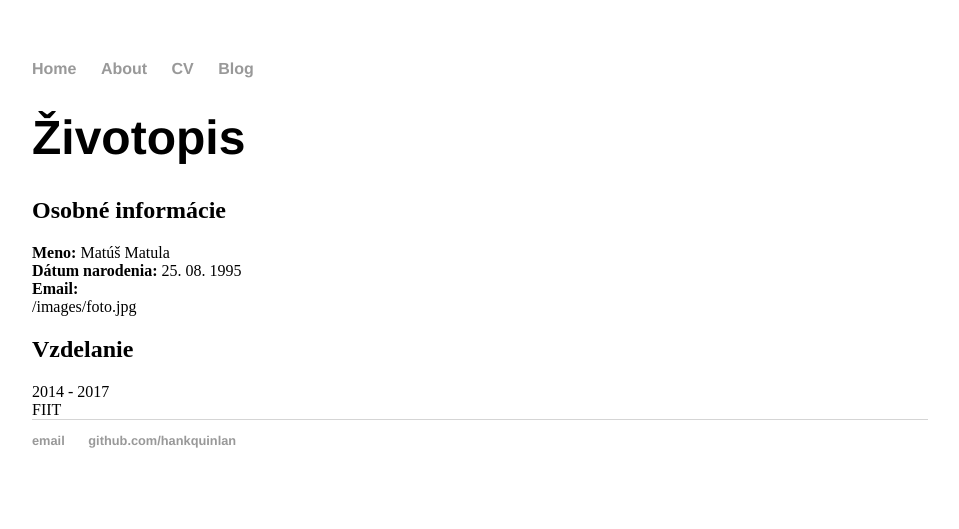
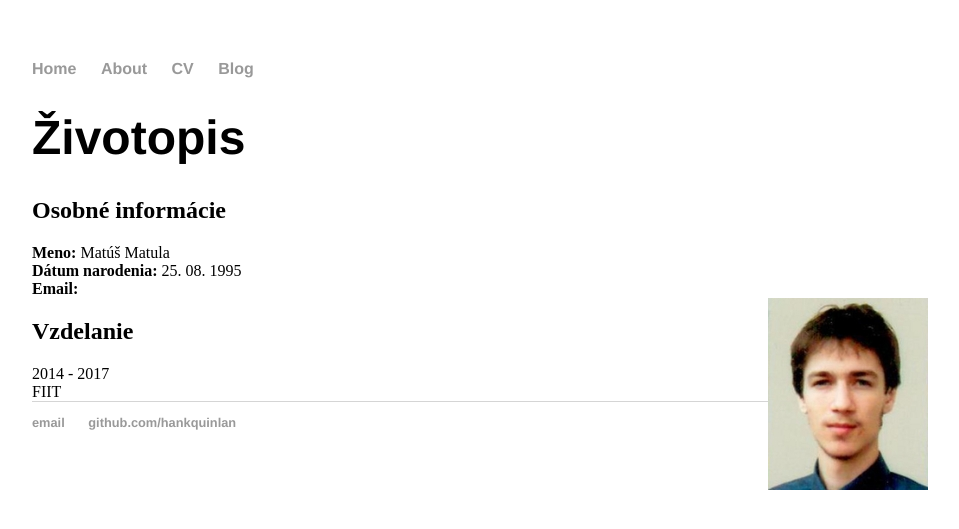
Before and after one commit to matusmatula/matusmatula.github.io, a Jekyll site: the page built from cv.html, in a window 1280 px wide. Shown: the top 529 px of the page, without its empty margins (160-1119 px from the left). Built offline with Jekyll 4.4.1, drawn with Linux system fonts in a browser that asks for light colours.

Commit message:
Update cv.html

```diff
--- a/_layouts/cv.html
+++ b/_layouts/cv.html
@@ -8,7 +8,7 @@ layout: default
 <div>{{ page.sections['birthday'] | textilize }}</div>
 <div>{{ page.sections['email'] | textilize }}</div>
 
-{{page.photo}}
+<img style="float: right" src={{page.photo}}>
 
 <h2>{{ page.education }}</h2>
 <div class="row">
```
